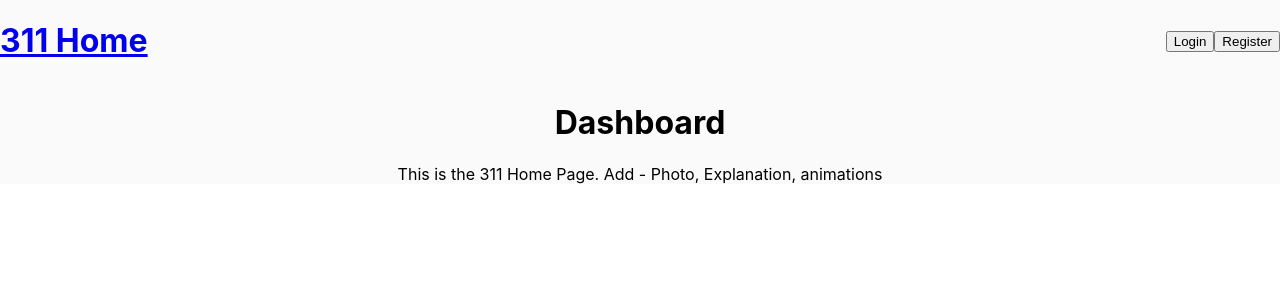
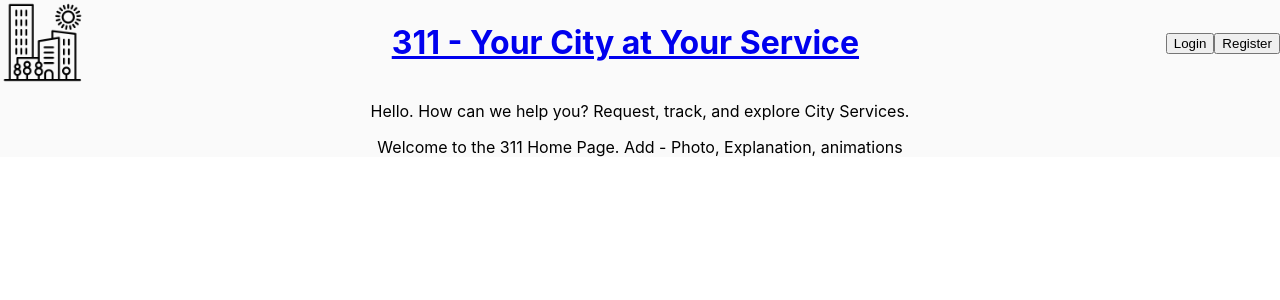
Before and after one commit to davenrai/311-App, a React (Create React App) app: page / in a window 1280 px wide. Shown: the top 300 px of the page. Built offline with nearby package versions, Linux system fonts and the light colour scheme; no server answers.

Commit message:
Added Home component, updated logo

```diff
--- a/src/App.js
+++ b/src/App.js
@@ -7,11 +7,12 @@ import {
   Route,
 } from "react-router-dom";
 import { Button } from '@material-ui/core';
+import UserContext from './components/context/UserContext'
 import Login from './components/Login'
 import Signup from './components/Signup'
 import Header from './components/Header'
-import UserContext from './components/context/UserContext'
 import Dashboard from './components/Dashboard';
+import Home from './components/Home'
 
 function App() {
     const [userData, setUserData] = useState({
@@ -70,8 +71,8 @@ function App() {
             <Route path="/">
               <Header />
               <div style={{textAlign:'center'}}>
-                <Dashboard></Dashboard>
-                <p>This is the 311 Home Page. Add - Photo, Explanation, animations</p>
+
+                {userData.token ? <Dashboard /> : <Home />}
               </div>
             </Route>
           </Switch>
--- a/src/components/Dashboard.js
+++ b/src/components/Dashboard.js
@@ -1,9 +1,66 @@
 import React from 'react'
+import { makeStyles } from '@material-ui/core/styles';
+import GridList from '@material-ui/core/GridList';
+import GridListTile from '@material-ui/core/GridListTile';
+import GridListTileBar from '@material-ui/core/GridListTileBar';
+import IconButton from '@material-ui/core/IconButton';
+import StarBorderIcon from '@material-ui/icons/StarBorder';
+
+
+const useStyles = makeStyles((theme) => ({
+  root: {
+    display: 'flex',
+    flexWrap: 'wrap',
+    justifyContent: 'space-around',
+    overflow: 'hidden',
+    backgroundColor: theme.palette.background.paper,
+  },
+  gridList: {
+    width: 500,
+    height: 450,
+    // Promote the list into his own layer on Chrome. This cost memory but helps keeping high FPS.
+    transform: 'translateZ(0)',
+  },
+  titleBar: {
+    background:
+      'linear-gradient(to bottom, rgba(0,0,0,0.7) 0%, ' +
+      'rgba(0,0,0,0.3) 70%, rgba(0,0,0,0) 100%)',
+  },
+  icon: {
+    color: 'white',
+  },
+}));
 
 export default function Dashboard() {
+    const classes = useStyles();
+    const tileData = [
+        {
+            img: 'image',
+            title:'title',
+            author:'author',
+            featured:false
+        }
+    ]
     return (
-        <div>
-            <h1> Dashboard </h1>
-        </div>
+        <div className={classes.root}>
+      <GridList cellHeight={200} spacing={1} className={classes.gridList}>
+        {tileData.map((tile) => (
+          <GridListTile key={tile.img} cols={tile.featured ? 2 : 1} rows={tile.featured ? 2 : 1}>
+            <img src={tile.img} alt={tile.title} />
+            <GridListTileBar
+              title={tile.title}
+              titlePosition="top"
+              actionIcon={
+                <IconButton aria-label={`star ${tile.title}`} className={classes.icon}>
+                  <StarBorderIcon />
+                </IconButton>
+              }
+              actionPosition="left"
+              className={classes.titleBar}
+            />
+          </GridListTile>
+        ))}
+      </GridList>
+    </div>
     )
 }
--- a/src/components/Header.js
+++ b/src/components/Header.js
@@ -1,13 +1,15 @@
 import React from 'react'
 import {Link} from 'react-router-dom'
 import AuthOptions from './AuthOptions'
+import logo from '../toronto_logo.png'
 import "../App.css"
 
 export default function Header() {
     return (
         <header className="site-header">
+            <img src={logo} alt="311" width='85px'></img>
             <Link to="/">
-                <h1>311 Home</h1>
+                <h1>311 - Your City at Your Service</h1>
             </Link>
             <AuthOptions />
         </header>
--- /dev/null
+++ b/src/components/Home.js
@@ -0,0 +1,13 @@
+import React from 'react'
+
+export default function Home() {
+    return (
+        <div>
+            <p>Hello. How can we help you? Request, track, and explore City Services.</p>
+            <p>Welcome to the 311 Home Page. Add - Photo, Explanation, animations</p>
+            <div className="homepage-showcase">
+
+            </div>
+        </div>
+    )
+}
```
Also changed, not shown: src/tileData.js (added), src/toronto_logo.png (added).
